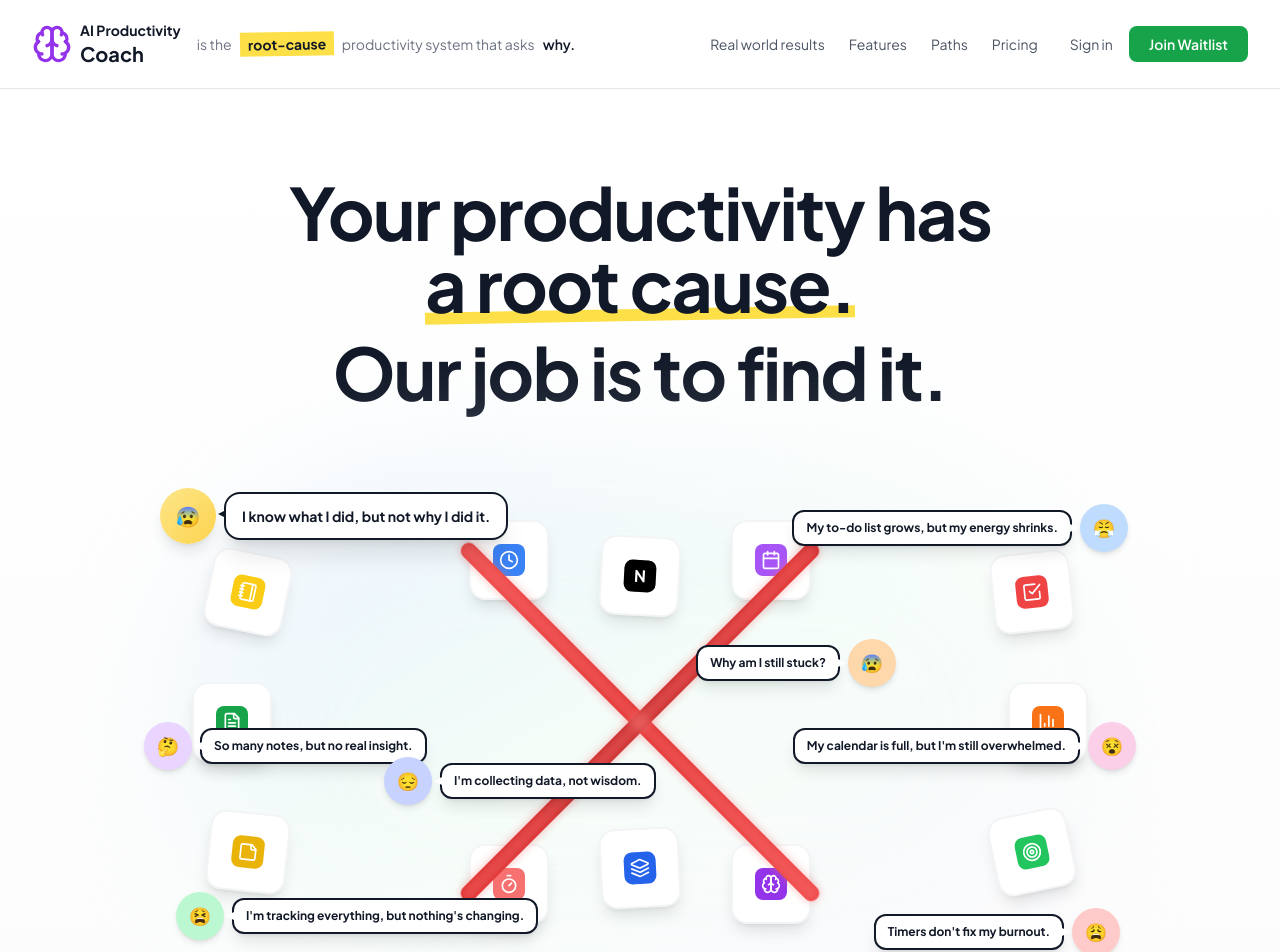
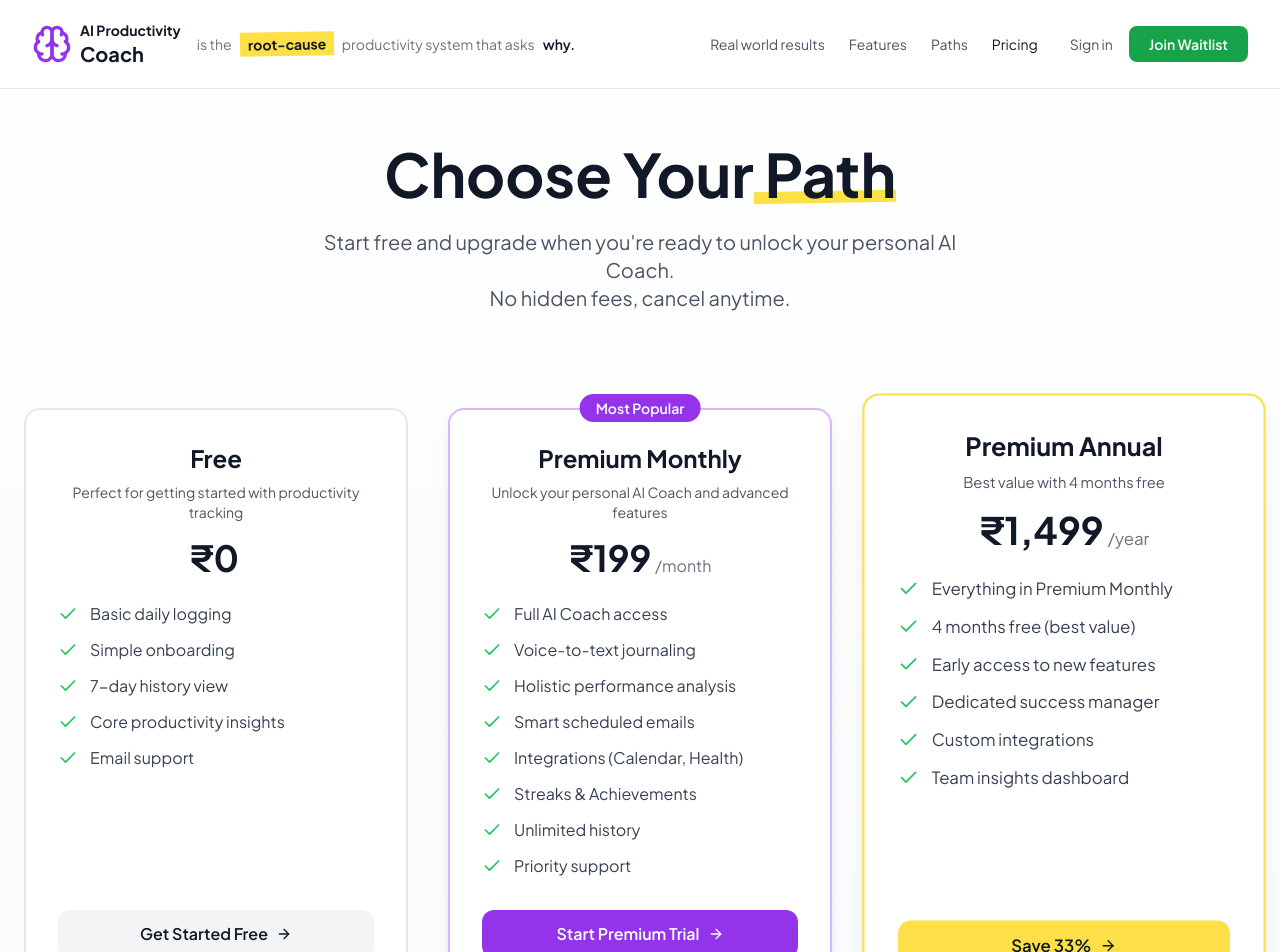
Before and after one commit to divyansharma001/AIProductivityCoach, a React (Vite) app in the folder client/: page /pricing in a window 1280 px wide. Shown: the top 952 px of the page. Built offline with nearby package versions, Linux system fonts and the light colour scheme.

Commit message:
Integrate React Router for navigation; update Navbar and Pricing components with new routes and enhanced styling. Add react-router-dom dependency for improved routing functionality.

```diff
--- a/client/package.json
+++ b/client/package.json
@@ -14,7 +14,8 @@
     "@fontsource/space-grotesk": "^5.2.8",
     "lucide-react": "^0.344.0",
     "react": "^18.3.1",
-    "react-dom": "^18.3.1"
+    "react-dom": "^18.3.1",
+    "react-router-dom": "^7.6.3"
   },
   "devDependencies": {
     "@eslint/js": "^9.9.1",
--- a/client/src/App.tsx
+++ b/client/src/App.tsx
@@ -1,17 +1,28 @@
 import React from 'react';
+import { BrowserRouter as Router, Routes, Route } from 'react-router-dom';
 import Navbar from './components/Navbar';
 import HeroSection from './components/HeroSection';
-import Pricing from './components/Pricing';
+import PricingPage from './pages/PricingPage';
+
+function HomePage() {
+  return (
+    <main className="pt-20">
+      <HeroSection />
+    </main>
+  );
+}
 
 function App() {
   return (
-    <div className="min-h-screen bg-white font-sans">
-      <Navbar />
-      <main className="pt-20">
-        <HeroSection />
-        <Pricing />
-      </main>
-    </div>
+    <Router>
+      <div className="min-h-screen bg-white font-sans">
+        <Navbar />
+        <Routes>
+          <Route path="/" element={<HomePage />} />
+          <Route path="/pricing" element={<PricingPage />} />
+        </Routes>
+      </div>
+    </Router>
   );
 }
 
--- a/client/src/components/Navbar.tsx
+++ b/client/src/components/Navbar.tsx
@@ -1,18 +1,20 @@
 import { Brain, Menu, X } from "lucide-react";
 import { useState } from "react";
+import { Link, useLocation } from "react-router-dom";
 
 const Navbar = () => {
   const [menuOpen, setMenuOpen] = useState(false);
+  const location = useLocation();
 
   const toggleMenu = () => {
     setMenuOpen(!menuOpen);
   };
 
   const navItems = [
-    { label: "Real world results", href: "#" },
-    { label: "Features", href: "#" },
-    { label: "Paths", href: "#" },
-    { label: "Pricing", href: "#" },
+    { label: "Real world results", href: "/#results" },
+    { label: "Features", href: "/#features" },
+    { label: "Paths", href: "/#paths" },
+    { label: "Pricing", href: "/pricing" },
   ];
 
   return (
@@ -21,13 +23,13 @@ const Navbar = () => {
         <div className="flex items-center justify-between h-16">
           <div className="flex items-center space-x-2 sm:space-x-4">
             {/* Logo */}
-            <a href="#" className="flex-shrink-0 flex items-center space-x-2">
+            <Link to="/" className="flex-shrink-0 flex items-center space-x-2">
               <Brain className="h-8 w-8 sm:h-10 sm:w-10 text-purple-600" />
               <div className="flex flex-col">
                 <span className="text-xs sm:text-sm font-bold text-gray-900 leading-tight">AI Productivity</span>
                 <span className="text-lg sm:text-xl font-bold text-gray-900 leading-tight">Coach</span>
               </div>
-            </a>
+            </Link>
             {/* Desktop Tagline */}
             <div className="hidden lg:flex items-center space-x-2 text-sm">
                 <span className="text-gray-500">is the</span>
@@ -43,19 +45,23 @@ const Navbar = () => {
               <ul className="flex items-center space-x-4 lg:space-x-6 text-sm">
                 {navItems.map((item) => (
                   <li key={item.label}>
-                    <a
-                      href={item.href}
-                      className="text-gray-600 hover:text-gray-900 transition-colors font-medium whitespace-nowrap"
+                    <Link
+                      to={item.href}
+                      className={`transition-colors font-medium whitespace-nowrap ${
+                        location.pathname === item.href
+                          ? 'text-gray-900'
+                          : 'text-gray-600 hover:text-gray-900'
+                      }`}
                     >
                       {item.label}
-                    </a>
+                    </Link>
                   </li>
                 ))}
               </ul>
               <div className="flex items-center space-x-3 lg:space-x-4">
-                <a href="#" className="text-gray-600 hover:text-gray-900 transition-colors font-medium text-sm whitespace-nowrap">
+                <Link to="#" className="text-gray-600 hover:text-gray-900 transition-colors font-medium text-sm whitespace-nowrap">
                   Sign in
-                </a>
+                </Link>
                 <button className="bg-green-600 hover:bg-green-700 text-white px-4 lg:px-5 py-2 rounded-lg font-semibold text-sm transition-all duration-200 hover:shadow-lg whitespace-nowrap">
                   Join Waitlist
                 </button>
@@ -77,21 +83,25 @@ const Navbar = () => {
           <div className="md:hidden">
             <div className="px-2 pt-2 pb-3 space-y-1 sm:px-3 bg-white border-t border-gray-100">
               {navItems.map((item) => (
-                <a
+                <Link
                   key={item.label}
-                  href={item.href}
-                  className="block px-3 py-3 rounded-md text-base font-medium text-gray-600 hover:text-gray-900 hover:bg-gray-50 transition-colors"
+                  to={item.href}
+                  className={`block px-3 py-3 rounded-md text-base font-medium transition-colors ${
+                    location.pathname === item.href
+                      ? 'text-gray-900 bg-gray-50'
+                      : 'text-gray-600 hover:text-gray-900 hover:bg-gray-50'
+                  }`}
                   onClick={() => setMenuOpen(false)}
                 >
                   {item.label}
-                </a>
+                </Link>
               ))}
             </div>
             <div className="pt-4 pb-3 border-t border-gray-200 bg-white">
               <div className="px-5 flex flex-col space-y-3">
-                <a href="#" className="text-base font-medium text-gray-600 hover:text-gray-900 py-2">
+                <Link to="#" className="text-base font-medium text-gray-600 hover:text-gray-900 py-2">
                   Sign in
-                </a>
+                </Link>
                 <button className="bg-green-600 hover:bg-green-700 text-white w-full py-3 rounded-lg font-semibold transition-colors">
                   Join Waitlist
                 </button>
--- a/client/src/components/Pricing.tsx
+++ b/client/src/components/Pricing.tsx
@@ -1,22 +1,28 @@
 import React from 'react';
+import { Check, Star, ArrowRight } from 'lucide-react';
 
 const plans = [
   {
     name: 'Free',
     price: '₹0',
     period: '',
+    description: 'Perfect for getting started with productivity tracking',
     features: [
       'Basic daily logging',
       'Simple onboarding',
       '7-day history view',
+      'Core productivity insights',
+      'Email support',
     ],
-    cta: 'Join Waitlist',
+    cta: 'Get Started Free',
     highlight: false,
+    popular: false,
   },
   {
     name: 'Premium Monthly',
     price: '₹199',
     period: '/month',
+    description: 'Unlock your personal AI Coach and advanced features',
     features: [
       'Full AI Coach access',
       'Voice-to-text journaling',
@@ -24,56 +30,107 @@ const plans = [
       'Smart scheduled emails',
       'Integrations (Calendar, Health)',
       'Streaks & Achievements',
+      'Unlimited history',
+      'Priority support',
     ],
-    cta: 'Join Waitlist',
+    cta: 'Start Premium Trial',
     highlight: false,
+    popular: true,
   },
   {
     name: 'Premium Annual',
     price: '₹1,499',
     period: '/year',
+    description: 'Best value with 4 months free',
     features: [
       'Everything in Premium Monthly',
       '4 months free (best value)',
+      'Early access to new features',
+      'Dedicated success manager',
+      'Custom integrations',
+      'Team insights dashboard',
     ],
-    cta: 'Join Waitlist',
+    cta: 'Save 33%',
     highlight: true,
+    popular: false,
   },
 ];
 
 export default function Pricing() {
   return (
-    <section className="min-h-screen bg-white py-12 sm:py-16 px-4 sm:px-6">
-      <div className="max-w-4xl mx-auto text-center mb-8 sm:mb-12">
-        <h1 className="text-3xl sm:text-4xl md:text-5xl font-bold text-gray-900 mb-3 sm:mb-4 font-display">Simple, transparent pricing</h1>
-        <p className="text-base sm:text-lg text-gray-600 max-w-2xl mx-auto font-medium">
-          Start for free. Upgrade when you're ready to unlock your personal AI Coach and all premium features.
+    <div className="min-h-screen bg-gradient-to-b from-white to-gray-50">
+      {/* Header Section */}
+      <section className="pt-20 sm:pt-28 md:pt-36 pb-8 sm:pb-12 px-4 sm:px-6 ">
+        <div className="max-w-4xl mx-auto text-center">
+          <h1 className="text-3xl sm:text-5xl lg:text-6xl font-bold text-gray-900 mb-4 sm:mb-6 font-display">
+            Choose Your
+            <span className="relative">
+              <span className="relative z-10"> Path</span>
+              <span className="absolute bottom-1 sm:bottom-2 left-0 w-full h-2 sm:h-3 bg-yellow-300 -rotate-1"></span>
+            </span>
+          </h1>
+          <p className="text-base sm:text-xl text-gray-600 max-w-2xl mx-auto leading-relaxed mb-8 sm:mb-12">
+            Start free and upgrade when you're ready to unlock your personal AI Coach.<br className="hidden sm:block" />
+            No hidden fees, cancel anytime.
           </p>
         </div>
-      <div className="flex flex-col lg:flex-row gap-6 sm:gap-8 justify-center items-stretch max-w-6xl mx-auto">
+      </section>
+
+      {/* Pricing Cards */}
+      <section className="px-2 sm:px-6 pb-12 sm:pb-20">
+        <div className="max-w-7xl mx-auto">
+          <div className="grid grid-cols-1 md:grid-cols-2 lg:grid-cols-3 gap-6 sm:gap-8 md:gap-10">
             {plans.map((plan) => (
               <div
                 key={plan.name}
-            className={`flex-1 bg-white border ${plan.highlight ? 'border-yellow-300 shadow-lg' : 'border-gray-200'} rounded-2xl p-6 sm:p-8 flex flex-col items-center transition-all hover:shadow-md`}
+                className={`relative bg-white rounded-2xl border-2 transition-all duration-300 hover:shadow-xl flex flex-col h-full ${
+                  plan.highlight
+                    ? 'border-yellow-300 shadow-lg scale-105'
+                    : plan.popular
+                    ? 'border-purple-300 shadow-lg'
+                    : 'border-gray-200 hover:border-gray-300'
+                }`}
               >
-            <h2 className="text-lg sm:text-xl font-bold mb-2 text-gray-900 font-display">{plan.name}</h2>
-            <div className="flex items-end mb-4">
-              <span className="text-2xl sm:text-3xl font-bold text-gray-900 font-display">{plan.price}</span>
-              <span className="text-sm sm:text-base text-gray-500 ml-1">{plan.period}</span>
+                {plan.popular && (
+                  <div className="absolute -top-4 left-1/2 transform -translate-x-1/2 z-10">
+                    <div className="bg-purple-600 text-white px-4 py-1 rounded-full text-xs sm:text-sm font-semibold">
+                      Most Popular
                     </div>
-            <ul className="mb-6 text-gray-700 text-left w-full space-y-2 sm:space-y-3">
+                  </div>
+                )}
+                <div className="p-6 sm:p-8 flex flex-col flex-1">
+                  <div className="text-center mb-4 sm:mb-6">
+                    <h3 className="text-xl sm:text-2xl font-bold text-gray-900 mb-1 sm:mb-2">{plan.name}</h3>
+                    <p className="text-gray-600 text-xs sm:text-sm mb-2 sm:mb-4">{plan.description}</p>
+                    <div className="flex items-baseline justify-center">
+                      <span className="text-3xl sm:text-4xl font-bold text-gray-900">{plan.price}</span>
+                      <span className="text-gray-500 ml-1 text-xs sm:text-base">{plan.period}</span>
+                    </div>
+                  </div>
+                  <ul className="space-y-2 sm:space-y-3 mb-6 sm:mb-8 text-sm sm:text-base">
                     {plan.features.map((feature) => (
-                <li key={feature} className="pl-4 relative before:content-[''] before:absolute before:left-0 before:top-2 before:w-2 before:h-2 before:bg-yellow-300 before:rounded-full text-sm sm:text-base">
-                  {feature}
+                      <li key={feature} className="flex items-start">
+                        <Check className="h-4 w-4 sm:h-5 sm:w-5 text-green-500 mt-0.5 mr-2 sm:mr-3 flex-shrink-0" />
+                        <span className="text-gray-700">{feature}</span>
                       </li>
                     ))}
                   </ul>
-            <button className="w-full bg-yellow-300 text-gray-900 font-bold py-3 sm:py-2 rounded-lg transition hover:bg-yellow-400 text-sm sm:text-base">
-              {plan.cta}
+                  <button className={`w-full py-2 sm:py-3 px-4 sm:px-6 rounded-xl font-semibold transition-all duration-200 flex items-center justify-center space-x-2 mt-auto ${
+                    plan.highlight
+                      ? 'bg-yellow-300 text-gray-900 hover:bg-yellow-400 hover:shadow-lg'
+                      : plan.popular
+                      ? 'bg-purple-600 text-white hover:bg-purple-700 hover:shadow-lg'
+                      : 'bg-gray-100 text-gray-900 hover:bg-gray-200'
+                  }`}>
+                    <span>{plan.cta}</span>
+                    <ArrowRight className="h-4 w-4" />
                   </button>
+                </div>
               </div>
             ))}
           </div>
+        </div>
       </section>
+    </div>
   );
 }
--- /dev/null
+++ b/client/src/pages/PricingPage.tsx
@@ -0,0 +1,8 @@
+import React from 'react';
+import Pricing from '../components/Pricing';
+
+function PricingPage() {
+  return <Pricing />;
+}
+
+export default PricingPage;
```
Also changed, not shown: 1 other file (tests, documents, lock files or other folders). Lines whose indentation alone changed are shown as unchanged.
